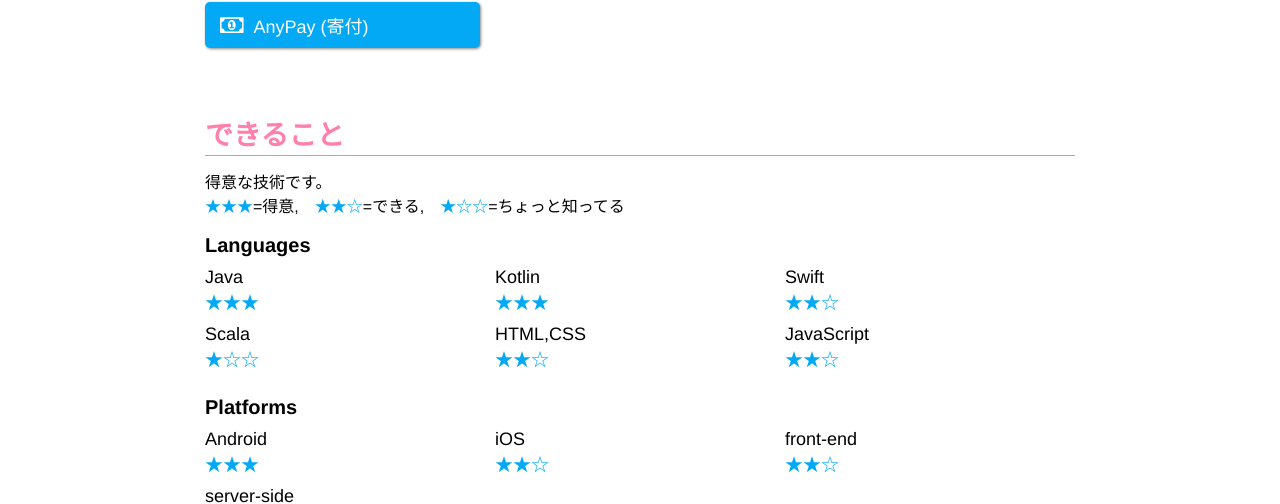
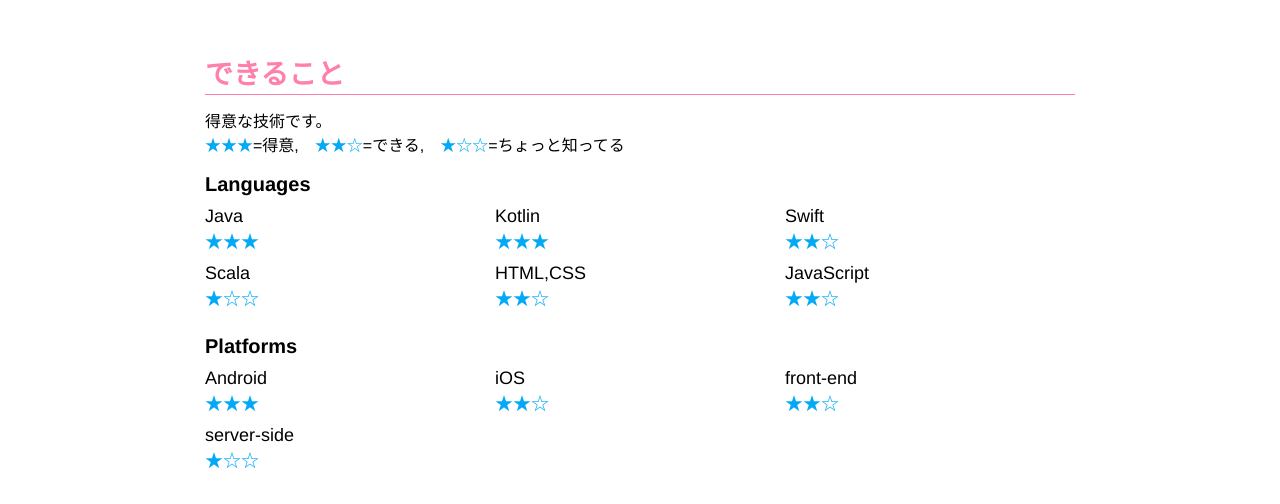
Before and after one commit to kirimin/kirimin.me, a plain HTML site: page index.html in a window 1280 px wide. Shown: the part 596-1100 px from the top of the page. Drawn offline with Linux system fonts and the light colour scheme.

Commit message:
delete link

```diff
--- a/index.html
+++ b/index.html
@@ -73,7 +73,6 @@
                 <li><a href="http://qiita.com/kirimin"><i class="fa fa-pencil" aria-hidden="true"></i>Qiita</a></li>
                 <li><a href="https://play.google.com/store/apps/developer?id=kirimin"><i class="fa fa-android" aria-hidden="true"></i>Google Play</a></li>
                 <li><a href="https://speakerdeck.com/kirimin"><i class="fa fa-list-alt" aria-hidden="true"></i>SpeakerDeck</a></li>
-                <li><a href="https://anypay.jp/shops/QNG5rTm5h0"><i class="fa fa-money" aria-hidden="true"></i>AnyPay (寄付)</a></li>
             </ul>
         </section>
           <section class="skills" id="skills">
```
